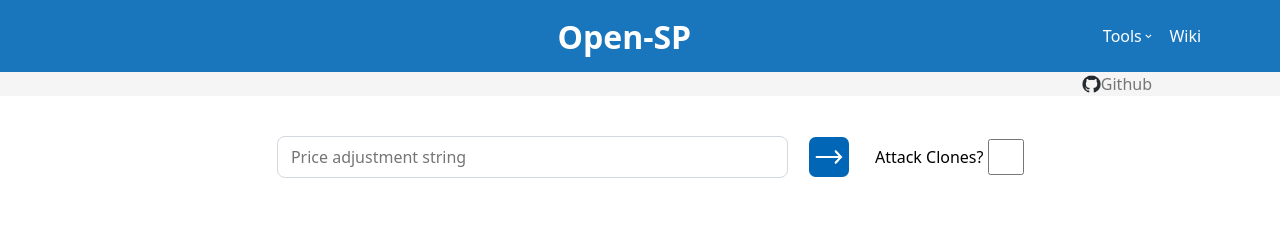
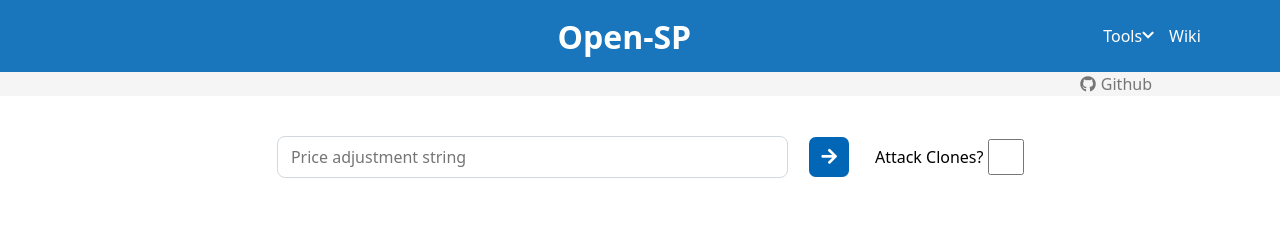
Before and after one commit to coffedahl/open-sp, a SvelteKit app in the folder frontend/: page / in a window 1280 px wide. Shown: the top 227 px of the page. Built offline with nearby package versions, Linux system fonts and the light colour scheme.

Commit message:
Changed icons to use fontawesome icons

```diff
--- a/frontend/src/app.html
+++ b/frontend/src/app.html
@@ -4,6 +4,7 @@
 		<meta charset="utf-8" />
 		<link rel="icon" href="%sveltekit.assets%/favicon.png" />
 		<link rel="stylesheet" href="%sveltekit.assets%/global.css" />
+		<link rel="stylesheet" href="https://use.fontawesome.com/releases/v5.12.1/css/all.css" crossorigin="anonymous">
 		<meta name="viewport" content="width=device-width" />
 		<title>Open-SP</title>
 		%sveltekit.head%
--- a/frontend/src/routes/+layout.svelte
+++ b/frontend/src/routes/+layout.svelte
@@ -11,9 +11,7 @@
 				on:click={() => (dropdown ? (dropdown = false) : (dropdown = true))}
 			>
 				<p>Tools</p>
-				<svg xmlns="http://www.w3.org/2000/svg" fill="#ffffff" viewBox="0 0 1024 1024">
-					<path d="M759.2 419.8L697.4 358 512 543.4 326.6 358l-61.8 61.8L512 667z" />
-				</svg>
+				<i class="fas fa-chevron-down"></i>
 			</button>
 			{#if dropdown}
 				<div class="dropdown">
@@ -26,7 +24,7 @@
 	</div>
 	<div class="deco">
 		<a href="https://www.github.com/coffedahl/kjell-delim">
-			<img src="/github-mark.png" alt="Github logo" />
+			<i class="fab fa-github"></i>
 			<p>Github</p>
 		</a>
 	</div>
@@ -58,8 +56,8 @@
 		color: #767676;
 		text-decoration: none;
 	}
-	.deco img {
-		height: 2.3vh;
+	.deco p{
+		margin-left: 5px;
 	}
 	.space-even {
 		display: flex;
@@ -79,12 +77,10 @@
 	button {
 		background-color: transparent;
 		border: none;
+		color: white;
 	}
 	button p {
 		font-size: medium;
-	}
-	button svg {
-		width: 1vw;
 	}
 	nav {
 		margin-right: 5vw;
--- a/frontend/src/routes/+page.svelte
+++ b/frontend/src/routes/+page.svelte
@@ -53,7 +53,7 @@
 	<div class="input">
 		<div class="text-field">
 			<input class="text" placeholder="Price adjustment string" bind:value={input} type="text" />
-			<button on:click={handleButton}><img src="/icons8-right-arrow-50.png" alt=""></button>
+			<button on:click={handleButton}><i class="fas fa-arrow-right fa-lg"></i></button>
 		</div>
 		<p>Attack Clones?</p>
 		<input class="check" bind:checked={attack_clones} type="checkbox" />
@@ -111,7 +111,7 @@
 	.input button:hover {
 		background-color: #004982;
 	}
-	.input button img{
-		width: 3.5vh;
+	.input button{
+		width: 5vh;
 	}
 </style>
--- a/frontend/src/routes/wiki/navigation.svelte
+++ b/frontend/src/routes/wiki/navigation.svelte
@@ -9,7 +9,7 @@
 	<a href="/wiki"><button class="primary">Wiki</button></a>
 	<button class="primary" on:click={handleTool}
 		><p>Tools</p>
-		{#if showTools}<svg xmlns="http://www.w3.org/2000/svg" fill="#000000" viewBox="0 0 1024 1024"><path d="M264.8 604.7l61.8 61.8L512 481.1l185.4 185.4 61.8-61.8L512 357.5z"/></svg>{:else}<svg xmlns="http://www.w3.org/2000/svg" fill="#000000" viewBox="0 0 1024 1024"><path d="M759.2 419.8L697.4 358 512 543.4 326.6 358l-61.8 61.8L512 667z"/></svg>{/if}</button
+		{#if showTools}<i class="fas fa-chevron-up"></i>{:else}<i class="fas fa-chevron-down"></i>{/if}</button
 	>
 	{#if showTools}
 		<a href="/wiki/priceadjustment"><button class="sub">Price Adjustment Delim</button></a>
```
Also changed, not shown: frontend/static/github-mark.png (deleted), frontend/static/icons8-right-arrow-50.png (deleted).
